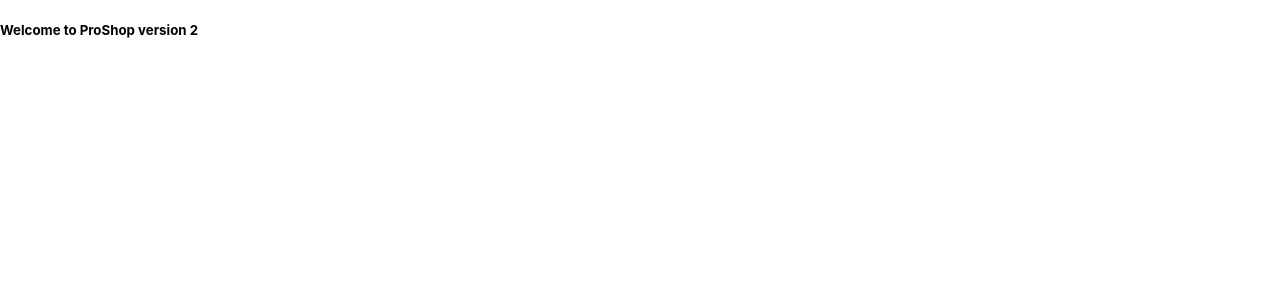
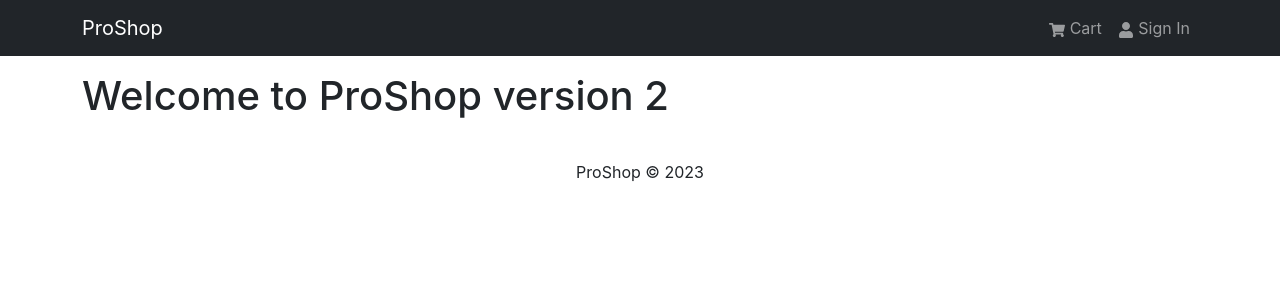
Before and after one commit to kike-Pinto/profshop-v2, a React (Create React App) app in the folder frontend/: page / in a window 1280 px wide. Shown: the top 300 px of the page. Built offline with nearby package versions, Linux system fonts and the light colour scheme.

Commit message:
Header & Footer

```diff
--- a/frontend/package.json
+++ b/frontend/package.json
@@ -6,8 +6,11 @@
     "@testing-library/jest-dom": "^5.17.0",
     "@testing-library/react": "^13.4.0",
     "@testing-library/user-event": "^13.5.0",
+    "bootstrap": "^5.3.1",
     "react": "^18.2.0",
+    "react-bootstrap": "^2.8.0",
     "react-dom": "^18.2.0",
+    "react-icons": "^4.10.1",
     "react-scripts": "5.0.1",
     "web-vitals": "^2.1.4"
   },
--- a/frontend/src/App.js
+++ b/frontend/src/App.js
@@ -1,7 +1,20 @@
 import React from 'react'
+import { Container } from 'react-bootstrap'
+import Header from './components/Header'
+import Footer from './components/Footer'
 
 const App = () => {
-  return <h5>Welcome to ProShop version 2</h5>
+  return (
+    <>
+      <Header />
+      <main className='py-3'>
+        <Container>
+          <h1>Welcome to ProShop version 2</h1>
+        </Container>
+      </main>
+      <Footer />
+    </>
+  )
 }
 
 export default App
--- /dev/null
+++ b/frontend/src/components/Footer.jsx
@@ -0,0 +1,19 @@
+import { Container, Row, Col } from 'react-bootstrap'
+
+const Footer = () => {
+  const currentYear = new Date().getFullYear()
+
+  return (
+    <footer>
+      <Container>
+        <Row>
+          <Col className='text-center py-3'>
+            <p>ProShop &copy; {currentYear}</p>
+          </Col>
+        </Row>
+      </Container>
+    </footer>
+  )
+}
+
+export default Footer
--- /dev/null
+++ b/frontend/src/components/Header.jsx
@@ -0,0 +1,29 @@
+import { Navbar, Nav, Container } from 'react-bootstrap'
+import { FaShoppingCart, FaUser } from 'react-icons/fa'
+
+const Header = () => {
+  return (
+    <header>
+      <Navbar bg='dark' variant='dark' expand='md' collapseOnSelect>
+        <Container>
+          <Navbar.Brand href='/'>ProShop</Navbar.Brand>
+          <Navbar.Toggle aria-controls='basic-navbar-nav' />
+          <Navbar.Collapse id='basic-navbar-nav'>
+            <Nav className='ms-auto'>
+              <Nav.Link href='/cart'>
+                <FaShoppingCart />
+                {''} Cart
+              </Nav.Link>
+              <Nav.Link href='/login'>
+                <FaUser />
+                {''} Sign In
+              </Nav.Link>
+            </Nav>
+          </Navbar.Collapse>
+        </Container>
+      </Navbar>
+    </header>
+  )
+}
+
+export default Header
--- a/frontend/src/index.js
+++ b/frontend/src/index.js
@@ -1,17 +1,15 @@
-import React from 'react';
-import ReactDOM from 'react-dom/client';
-import './index.css';
-import App from './App';
-import reportWebVitals from './reportWebVitals';
+import React from 'react'
+import ReactDOM from 'react-dom/client'
+import 'bootstrap/dist/css/bootstrap.min.css'
+import './index.css'
+import App from './App'
+import reportWebVitals from './reportWebVitals'
 
-const root = ReactDOM.createRoot(document.getElementById('root'));
+const root = ReactDOM.createRoot(document.getElementById('root'))
 root.render(
   <React.StrictMode>
     <App />
   </React.StrictMode>
-);
+)
 
-// If you want to start measuring performance in your app, pass a function
-// to log results (for example: reportWebVitals(console.log))
-// or send to an analytics endpoint. Learn more: https://bit.ly/CRA-vitals
-reportWebVitals();
+reportWebVitals()
```
Also changed, not shown: 1 other file (tests, documents, lock files or other folders).
